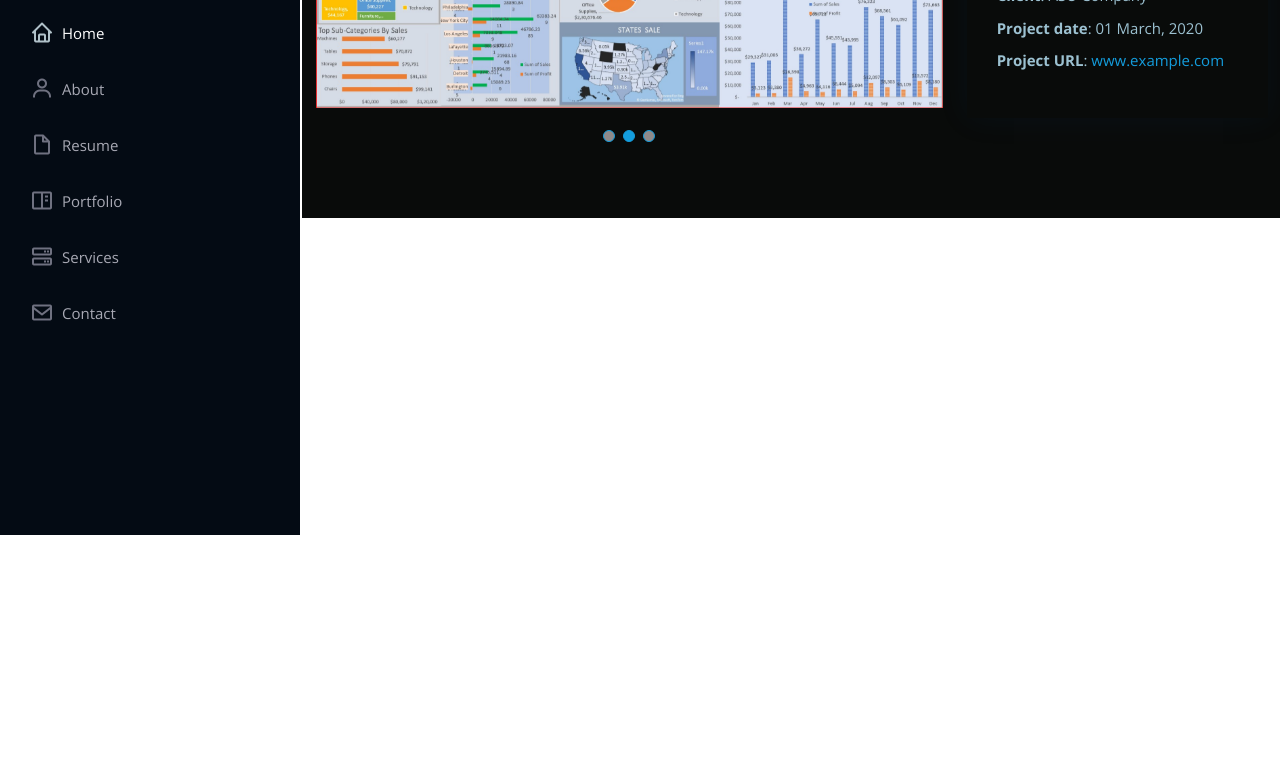
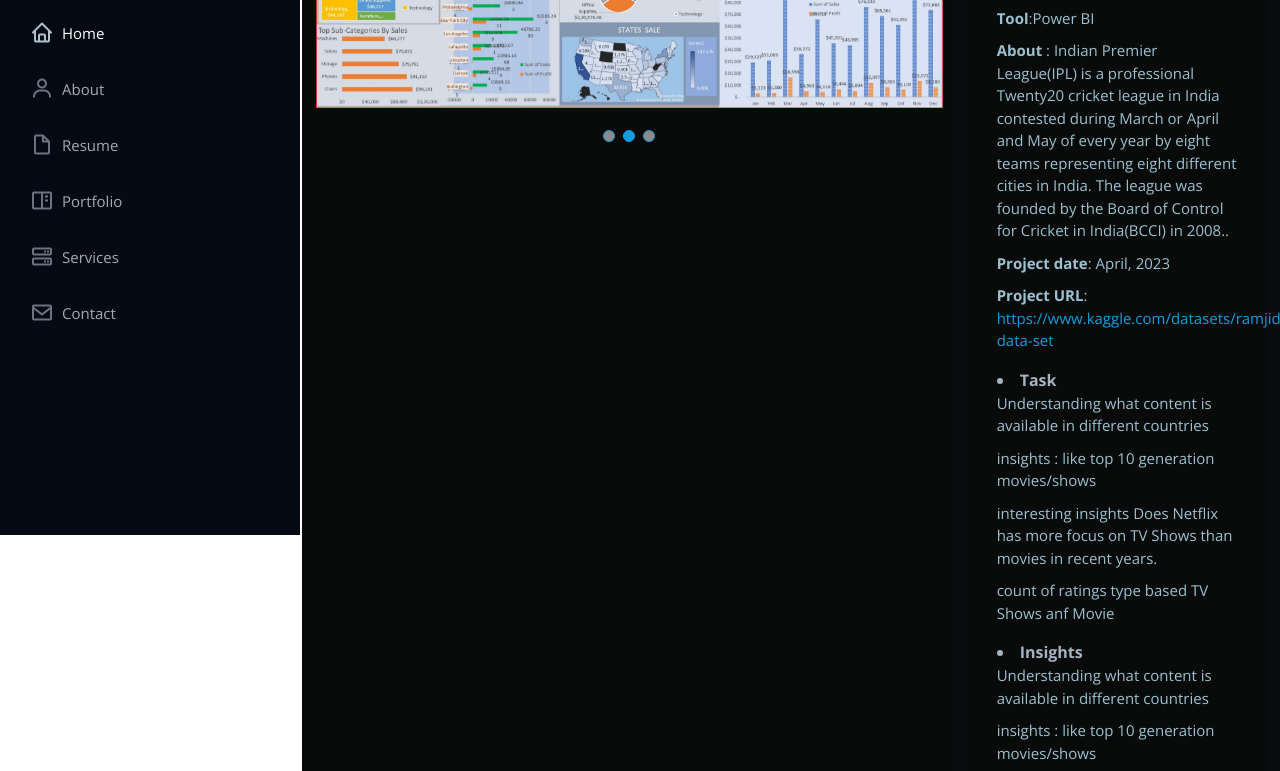
Before and after one commit to satg01/Portfolio, a plain HTML site: page E-COM.html in a window 1280 px wide. Shown: the part 265-1036 px from the top of the page. Before the commit the page ends 800 px from the top, so only its background shows below. Drawn offline with nearby package versions, Linux system fonts and the light colour scheme; a script that the page names is missing.

Commit message:
Update E-COM.html

```diff
--- a/E-COM.html
+++ b/E-COM.html
@@ -112,18 +112,44 @@
               <div class="swiper-pagination"></div>
             </div>
           </div>
-
-          <div class="col-lg-4">
+      <div class="col-lg-4">
             <div class="portfolio-info">
               <h3>Project information</h3>
               <ul>
-                <li><strong>Category</strong>: Web design</li>
-                <li><strong>Client</strong>: ASU Company</li>
-                <li><strong>Project date</strong>: 01 March, 2020</li>
-                <li><strong>Project URL</strong>: <a href="#">www.example.com</a></li>
-              </ul>
-            </div>
 
+
+                   <li><strong>Project  Name</strong> : Indian premier League Data Analysis</li>
+                  <li><strong>Tool</strong>:Power BI</li>
+                <li><strong>About</strong> : Indian Premier League(IPL) is a professional Twenty20 cricket league in India contested during March or April and May of every year by eight teams representing eight different cities in India. The league was founded by the Board of Control for Cricket in India(BCCI) in 2008..</li>
+
+                  <li><strong>Project date</strong>: April, 2023</li>
+                  <li>
+                    <strong>Project URL</strong>:
+                    <a href=" https://www.kaggle.com/datasets/ramjidoolla/ipl-data-set"> https://www.kaggle.com/datasets/ramjidoolla/ipl-data-set</a>
+                  </li>
+
+                </ul> <li><strong>Task</strong></li>
+                <ul><li>Understanding what content is available in different countries</li>
+                  <li>insights  : like top 10 generation movies/shows </li>
+                  <li> interesting insights
+                    Does Netflix has more focus on TV Shows than movies in recent years.</li>
+                  <li> count of ratings type based TV Shows anf Movie </li>
+
+                </ul>
+
+
+                </ul> <li><strong>Insights</strong></li>
+                <ul><li>Understanding what content is available in different countries</li>
+                  <li>insights  : like top 10 generation movies/shows </li>
+                  <li> interesting insights
+                    Does Netflix has more focus on TV Shows than movies in recent years.</li>
+                </ul>
+              </div>
+
+
+        </div>
+
+      </div>
   <a href="#" class="back-to-top d-flex align-items-center justify-content-center"><i class="bi bi-arrow-up-short"></i></a>
 
   <!-- Vendor JS Files -->
```
